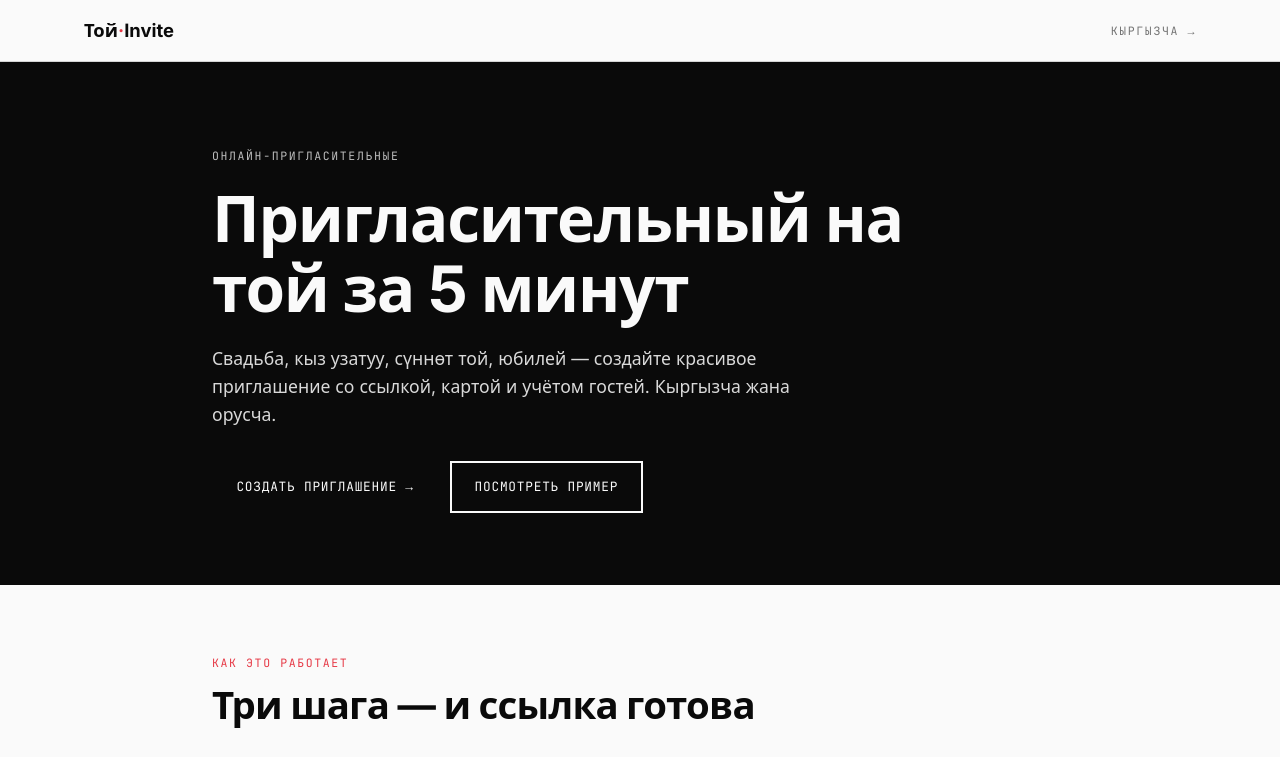
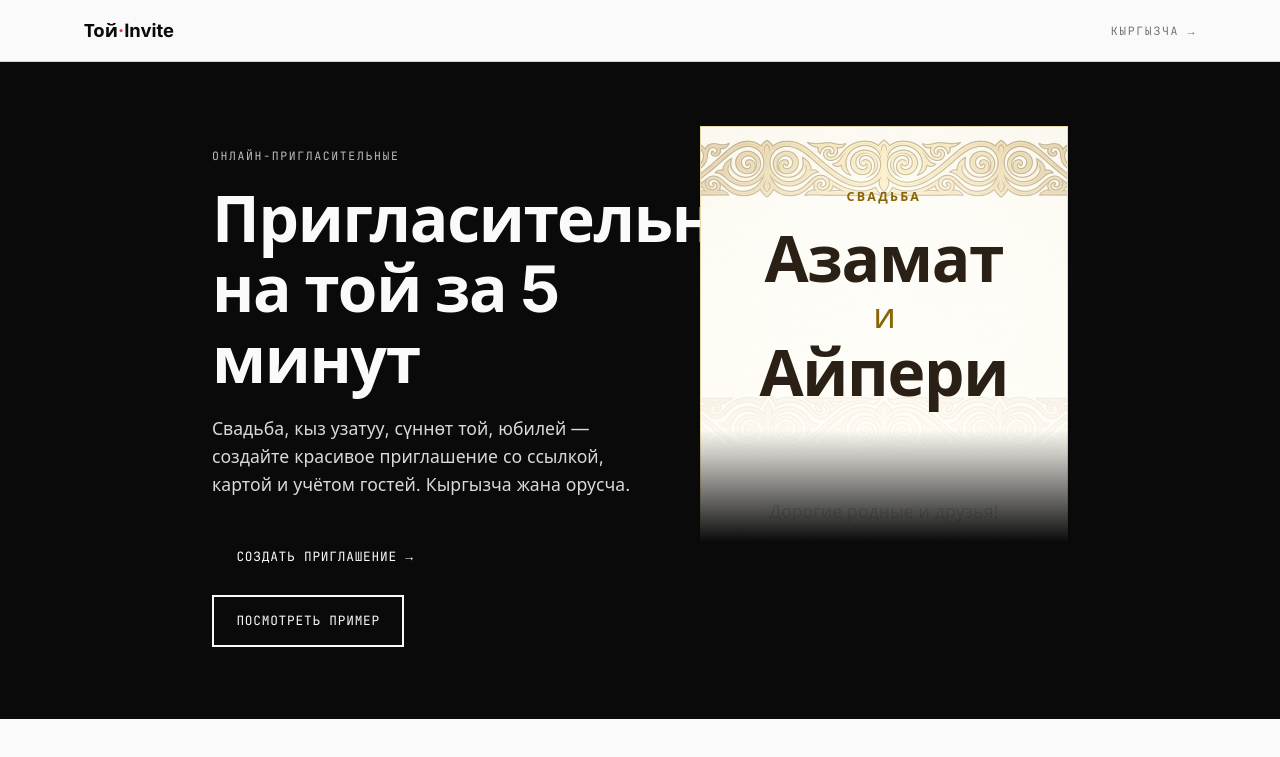
Before and after one commit to rasulov-emirlan/toi-invite, a Next.js app: page / in a window 1280 px wide. Shown: the top 757 px of the page. Built offline with nearby package versions, Linux system fonts and the light colour scheme; no server answers; a web font is replaced by a local one.

Commit message:
landing: og card, localized metadata, hero invite peek, html lang; concierge fake-door tier

```diff
--- a/src/app/globals.css
+++ b/src/app/globals.css
@@ -185,6 +185,57 @@ select:focus-visible {
   color: #d9d9d9;
   font-size: 1.1rem;
   margin: 0 0 2rem;
+}
+
+/* hero: pitch on the left, a peek at a real invite on the right */
+.hero__grid {
+  display: grid;
+  gap: 3rem;
+  align-items: start;
+}
+
+.hero__peek {
+  display: block;
+  position: relative;
+  max-height: 26rem;
+  overflow: hidden;
+  text-decoration: none;
+}
+
+.hero__peek::after {
+  /* fade the card into the ink band so the crop reads as intentional */
+  content: "";
+  position: absolute;
+  inset: auto 0 0 0;
+  height: 7rem;
+  background: linear-gradient(180deg, rgba(10, 10, 10, 0), var(--ink));
+  pointer-events: none;
+}
+
+.hero__peek-card {
+  pointer-events: none;
+}
+
+.hero__peek .invite__card {
+  box-shadow: 0 30px 80px -30px rgba(0, 0, 0, 0.6);
+}
+
+@media (min-width: 64rem) {
+  .hero__grid {
+    grid-template-columns: minmax(0, 1.15fr) minmax(0, 1fr);
+    gap: 4rem;
+  }
+
+  .hero__peek {
+    margin-top: -1rem;
+  }
+}
+
+@media (max-width: 63.99rem) {
+  .hero__peek {
+    max-width: 26rem;
+    max-height: 20rem;
+  }
 }
 
 .section {
--- a/src/app/layout.tsx
+++ b/src/app/layout.tsx
@@ -12,6 +12,7 @@ import "@fontsource/inter/700.css";
 import "@fontsource/jetbrains-mono/400.css";
 import "@fontsource/jetbrains-mono/500.css";
 import "./globals.css";
+import { headers } from "next/headers";
 import { BASE_URL } from "@/lib/base-url";
 
 export const metadata: Metadata = {
@@ -21,9 +22,12 @@ export const metadata: Metadata = {
     "Создайте красивое приглашение на той за 5 минут. Кыргызча жана орусча, с картой, календарём и учётом гостей.",
 };
 
-export default function RootLayout({ children }: { children: React.ReactNode }) {
+export default async function RootLayout({ children }: { children: React.ReactNode }) {
+  // Set by middleware from a validated ?lang param; invite pages override
+  // their own subtree with the invite's stored locale.
+  const lang = (await headers()).get("x-ui-lang") ?? "ru";
   return (
-    <html lang="ru">
+    <html lang={lang}>
       <body>{children}</body>
     </html>
   );
--- a/src/app/page.tsx
+++ b/src/app/page.tsx
@@ -1,12 +1,37 @@
+import type { Metadata } from "next";
 import Link from "next/link";
 import { cookies } from "next/headers";
 import { DEFAULT_LOCALE, isLocale, translator } from "@/lib/i18n";
 import { listInvitesByOrganizerRef } from "@/lib/db";
 import { displayNames, eventLabel } from "@/lib/invite-view";
+import { sampleInvite } from "@/lib/sample-invite";
+import { getTemplate, paletteVars } from "@/lib/templates";
 import type { Locale } from "@/lib/types";
+import InviteCard from "@/components/InviteCard";
 import MyInvites from "@/components/MyInvites";
 
 export const dynamic = "force-dynamic";
+
+export async function generateMetadata({
+  searchParams,
+}: {
+  searchParams: Promise<{ lang?: string }>;
+}): Promise<Metadata> {
+  const sp = await searchParams;
+  const locale: Locale = isLocale(sp.lang) ? sp.lang : DEFAULT_LOCALE;
+  const tr = translator(locale);
+  const title = tr("meta.title");
+  const description = tr("meta.description");
+  // The product's whole pitch is "unfurls beautifully in WhatsApp" — the
+  // homepage link itself has to demo that.
+  const ogImage = { url: "/og/landing.jpg", width: 1200, height: 630, alt: title };
+  return {
+    title,
+    description,
+    openGraph: { title, description, type: "website", images: [ogImage] },
+    twitter: { card: "summary_large_image", title, description, images: [ogImage.url] },
+  };
+}
 
 export default async function Landing({
   searchParams,
@@ -49,7 +74,8 @@ export default async function Landing({
       </header>
 
       <section className="hero">
-        <div className="wrap">
+        <div className="wrap hero__grid">
+          <div>
             <span className="kicker" style={{ color: "#bdbdbd" }}>
               {tr("landing.kicker")}
             </span>
@@ -63,6 +89,22 @@ export default async function Landing({
                 {tr("landing.demo_cta")}
               </Link>
             </div>
+          </div>
+          {/* Show, don't tell: the top of a real invite (the actual component,
+              always in sync with the product). Tapping it opens the full demo. */}
+          <Link
+            href={`/demo?lang=${locale}`}
+            className="hero__peek"
+            aria-label={tr("landing.demo_cta")}
+          >
+            <div
+              className="invite invite--embed hero__peek-card"
+              lang={locale}
+              style={paletteVars(getTemplate("ornament_gold")) as React.CSSProperties}
+            >
+              <InviteCard invite={sampleInvite(locale)} locale={locale} mode="preview" />
+            </div>
+          </Link>
         </div>
       </section>
 
@@ -113,7 +155,7 @@ export default async function Landing({
           <span className="kicker kicker--red">
             {tr("landing.pricing_kicker")}
           </span>
-          <h2>0 сом</h2>
+          <h2>{tr("landing.pricing_title")}</h2>
           <div className="pricing">
             <p style={{ margin: 0 }}>{tr("landing.pricing_note")}</p>
             <div
--- a/src/components/MyInvites.tsx
+++ b/src/components/MyInvites.tsx
@@ -19,16 +19,20 @@ export default function MyInvites({
   serverInvites?: MyInvite[];
 }) {
   const tr = translator(locale);
-  const [invites, setInvites] = useState<MyInvite[] | null>(null);
+  // The server-known list renders immediately (SSR — no section popping in
+  // after mount and shoving the page around); localStorage-only invites merge
+  // in on the client.
+  const [invites, setInvites] = useState<MyInvite[]>(serverInvites);
   useEffect(() => {
     const local = listMyInvites();
     const seen = new Set(serverInvites.map((i) => i.slug));
-    setInvites([...serverInvites, ...local.filter((i) => !seen.has(i.slug))]);
+    const merged = [...serverInvites, ...local.filter((i) => !seen.has(i.slug))];
+    if (merged.length !== serverInvites.length) setInvites(merged);
     // serverInvites comes from the server render and never changes client-side.
     // eslint-disable-next-line react-hooks/exhaustive-deps
   }, []);
 
-  if (!invites || invites.length === 0) return null;
+  if (invites.length === 0) return null;
 
   return (
     <section className="section">
--- a/src/lib/i18n.ts
+++ b/src/lib/i18n.ts
@@ -17,6 +17,10 @@ const strings = {
   ru: {
     "brand.name": "Той-Invite",
 
+    "meta.title": "Той-Invite — онлайн-пригласительный на той",
+    "meta.description":
+      "Создайте красивое приглашение на той за 5 минут. Кыргызча жана орусча, с картой, календарём и учётом гостей.",
+    "landing.pricing_title": "0 сом — всё основное бесплатно",
     "landing.kicker": "ОНЛАЙН-ПРИГЛАСИТЕЛЬНЫЕ",
     "landing.title": "Пригласительный на той за 5 минут",
     "landing.subtitle":
@@ -273,6 +277,10 @@ const strings = {
   ky: {
     "brand.name": "Той-Invite",
 
+    "meta.title": "Той-Invite — тойго онлайн чакыруу",
+    "meta.description":
+      "5 мүнөттө тойго кооз чакыруу жасаңыз. Кыргызча жана орусча, карта, календарь жана меймандарды эсепке алуу менен.",
+    "landing.pricing_title": "0 сом — негизгинин баары бекер",
     "landing.kicker": "ОНЛАЙН ЧАКЫРУУ КАГАЗ",
     "landing.title": "Тойго чакыруу 5 мүнөттө",
     "landing.subtitle":
--- a/src/lib/premium.ts
+++ b/src/lib/premium.ts
@@ -100,6 +100,33 @@ export const PREMIUM_TIERS: PremiumTier[] = [
       ],
     },
   },
+  {
+    // The lalafo alternative is hand-made and full-service — this tier tests
+    // whether "we do it for you" (not templates) is what KG families pay for.
+    key: "concierge",
+    priceSom: 1990,
+    orderable: true,
+    popular: false,
+    names: { ru: "Под ключ", ky: "Даяр чечим" },
+    tagline: {
+      ru: "Пришлите данные в WhatsApp — сделаем за вас",
+      ky: "WhatsApp'ка маалымат жөнөтүңүз — өзүбүз жасайбыз",
+    },
+    features: {
+      ru: [
+        "Всё из Про",
+        "Заполним и оформим за вас",
+        "Готово в течение 2 часов",
+        "Правки до самого тоя",
+      ],
+      ky: [
+        "Пронун баары",
+        "Баарын өзүбүз толтуруп, кооздойбуз",
+        "2 сааттын ичинде даяр",
+        "Тойго чейин оңдоолор",
+      ],
+    },
+  },
 ];
 
 const BY_KEY = new Map(PREMIUM_TIERS.map((t) => [t.key, t]));
--- /dev/null
+++ b/src/lib/sample-invite.ts
@@ -0,0 +1,50 @@
+import { getEventType } from "./events";
+import type { InviteDisplay, Locale } from "./types";
+
+/**
+ * The showcase wedding used by /demo and the landing hero — always ~6 weeks
+ * out so the countdown looks alive.
+ */
+export function sampleInvite(locale: Locale): InviteDisplay {
+  const d = new Date();
+  d.setDate(d.getDate() + 45);
+  const iso = d.toISOString().slice(0, 10);
+  const deadline = new Date(d);
+  deadline.setDate(deadline.getDate() - 7);
+  return {
+    slug: "demo",
+    event_type: "wedding",
+    template: "ornament_gold",
+    locale,
+    honoree: "Азамат",
+    partner: "Айпери",
+    event_date: iso,
+    event_time: "17:00",
+    venue_name: "Той-хан «Ала-Тоо», Бишкек",
+    venue_map_url: "https://2gis.kg/bishkek",
+    greeting: getEventType("wedding").defaultGreeting[locale],
+    greeting_ru: getEventType("wedding").defaultGreeting.ru,
+    greeting_ky: getEventType("wedding").defaultGreeting.ky,
+    host_phone: "+996555123456",
+    landmark:
+      locale === "ky"
+        ? "Филармониянын жанында, чыгыш кире бериши"
+        : "Рядом с филармонией, восточный вход",
+    rsvp_deadline: deadline.toISOString().slice(0, 10),
+    dress_code: locale === "ky" ? "Салтанаттуу кийим" : "Нарядная одежда",
+    program_json: JSON.stringify(
+      locale === "ky"
+        ? [
+            { time: "17:00", title: "Меймандарды тосуу" },
+            { time: "18:00", title: "Салтанаттуу бөлүк" },
+            { time: "19:30", title: "Бий жана концерт" },
+          ]
+        : [
+            { time: "17:00", title: "Встреча гостей" },
+            { time: "18:00", title: "Торжественная часть" },
+            { time: "19:30", title: "Танцы и концерт" },
+          ],
+    ),
+    photo_id: null,
+  };
+}
--- a/src/lib/types.ts
+++ b/src/lib/types.ts
@@ -15,7 +15,7 @@ export type TemplateKey =
   | "ornament_emerald"
   | "ornament_rose";
 
-export type PremiumTierKey = "free" | "premium" | "pro";
+export type PremiumTierKey = "free" | "premium" | "pro" | "concierge";
 
 export type Attendance = "yes" | "no";
 
```
Also changed, not shown: src/app/demo/page.tsx (+2 -47 lines), src/middleware.ts (added, +22 -0 lines), public/og/landing.jpg (added). Lines whose indentation alone changed are shown as unchanged.
